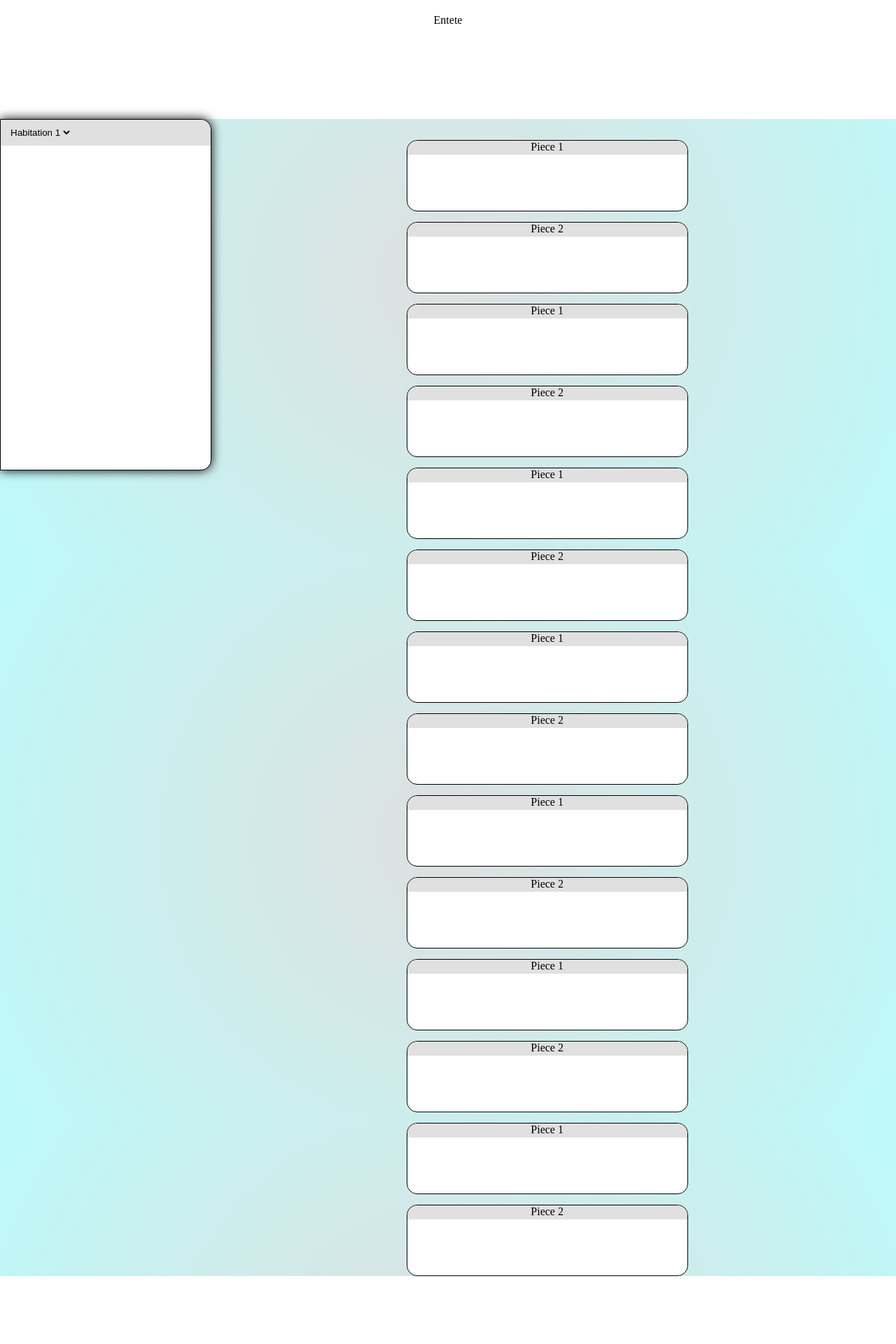
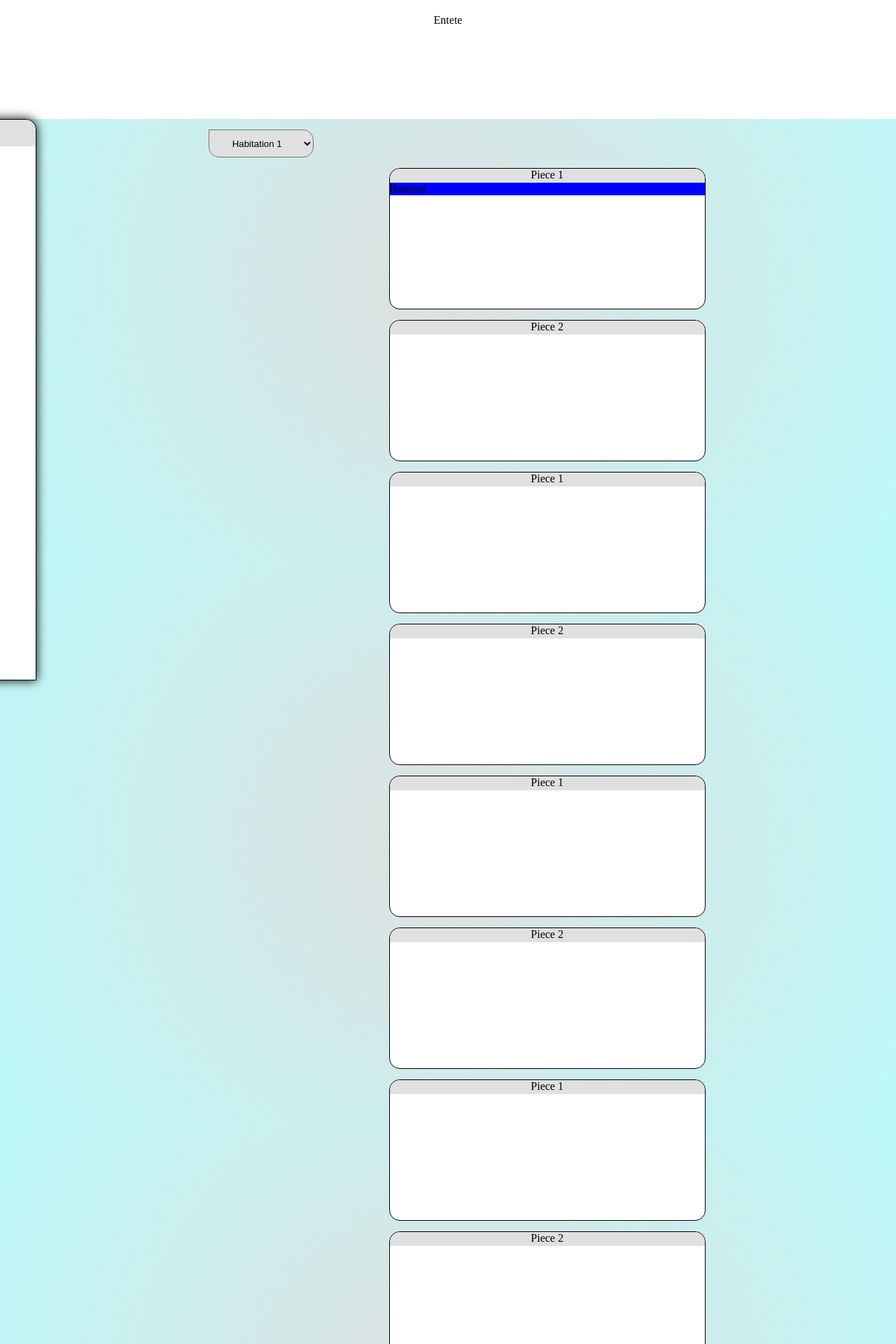
Before and after one commit to Hmatico/LumHome, a PHP site: page /vue/dashboard/dashboard.html in a window 1280 px wide. Shown: the top 1920 px of the page at 70% size. Before the commit the page ends 1823 px from the top, so only its background shows below. Run offline with PHP 8.4, Linux system fonts and the light colour scheme.

Commit message:
dashboard v3

```diff
--- a/Site/vue/dashboard/dashboard.css
+++ b/Site/vue/dashboard/dashboard.css
@@ -8,8 +8,8 @@
 }
 
 .Piece{
-	height: 200px;
-	width: 200px;
+	height: 300px;
+	width: 300px;
 }
 }
 
@@ -23,8 +23,8 @@
 }
 
 .Piece{
-	height: 100px;
-	width: 400px;
+	height: 200px;
+	width: 450px;
 }
 }
 
@@ -46,8 +46,8 @@
 }
 
 .Piece{
-	height: 100px;
-	width: 400px;
+	height: 200px;
+	width: 450px;
 }
 }
 
@@ -63,6 +63,7 @@ body{
 .Entete{
 	padding: 20px 0;
 	height:130px;
+	width: 100%;
 	background-color: white;
 }
 
@@ -71,12 +72,11 @@ body{
 	justify-content: space-around;
 }
 
-
-.habitation{
+.entete_leftcontainer{
 	padding: 10px;
 	background-color: #DFE0DF;
 	border-radius: 0px 15px 0px 0px;
-	float: center;
+	text-align: center;
 }
 
 .dashboard{
@@ -87,19 +87,27 @@ body{
 }
 
 .selecthabitation{
-	border-radius: 5px;
+	width: 150px;
+	height: 40px;
+	text-align: center;
+	border-radius: 0px 15px 15px 15px;
 	background-color: #DFE0DF;
-	border: none;
 }
 
 .LeftContainer{
+	transition-duration: 1s;
+	transform: translateX(-250px);
 	width:300px;
 	background-color: #FFFFFF;
-	height: 500px;
+	height: 100%;
 	position: fixed;
-	border-radius: 0px 15px 15px 0px;
+	border-radius: 0px 15px 0px 0px;
 	border: 1px solid black;
 	box-shadow: 0px 0px 15px 0px;
+}
+.LeftContainer:hover{
+   	transition-duration: 0.4s;
+	transform: translateX(0px);
 }
 
 .fakeLeftContainer{
@@ -123,3 +131,7 @@ body{
 	text-align:  center;
 	border-radius: 15px 15px 0px 0px;
 }
+
+.Content_piece{
+	background-color: blue;
+}
--- a/Site/vue/dashboard/dashboard.html
+++ b/Site/vue/dashboard/dashboard.html
@@ -12,20 +12,22 @@
 		<div class="dashboard">
 			<div class="fakeLeftContainer">
 				<div class="LeftContainer">
-					<div class="habitation">
-						<form>
-							<select class="selecthabitation" name="habitation">
-								<option value="Habitation 1">Habitation 1</option>
-								<option value="Habitation 2">Habitation 2</option>
-							</select>
-						</form>
-					</div>
+					<div class="entete_leftcontainer"> Pièces allumées</div>
 				</div>
 			</div>
 			<div class="RightContainer">
+				<div class="habitation">
+					<form>
+						<select class="selecthabitation" name="habitation">
+							<option value="Habitation 1">Habitation 1</option>
+							<option value="Habitation 2">Habitation 2</option>
+						</select>
+					</form>
+				</div>
 				<div class="Line">
 					<div class="Piece">
 						<div class="Entete_piece"> Piece 1 </div>
+						<div class="Content_piece"> Bonjour </div>
 					</div>
 					<div class="Piece">
 						<div class="Entete_piece"> Piece 2 </div>
```
